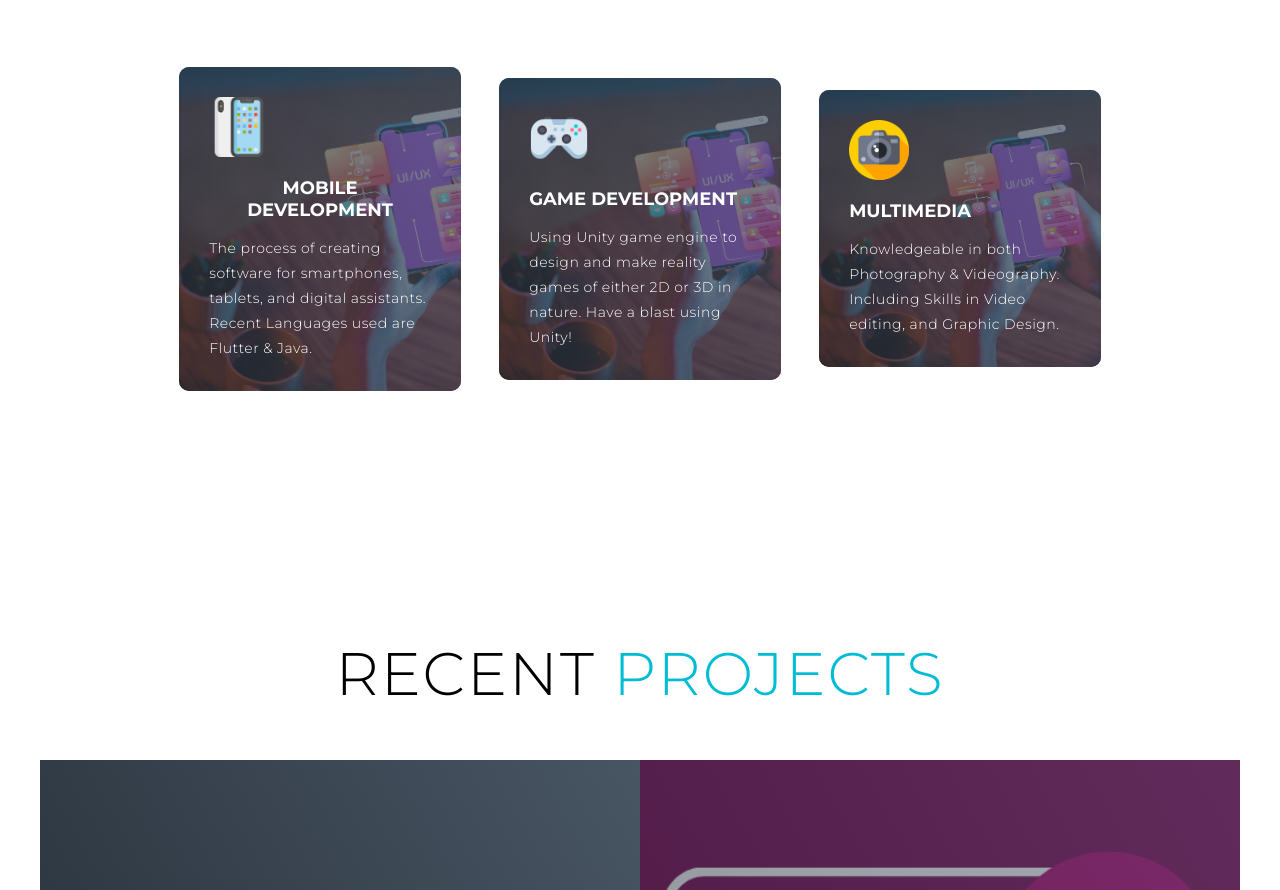
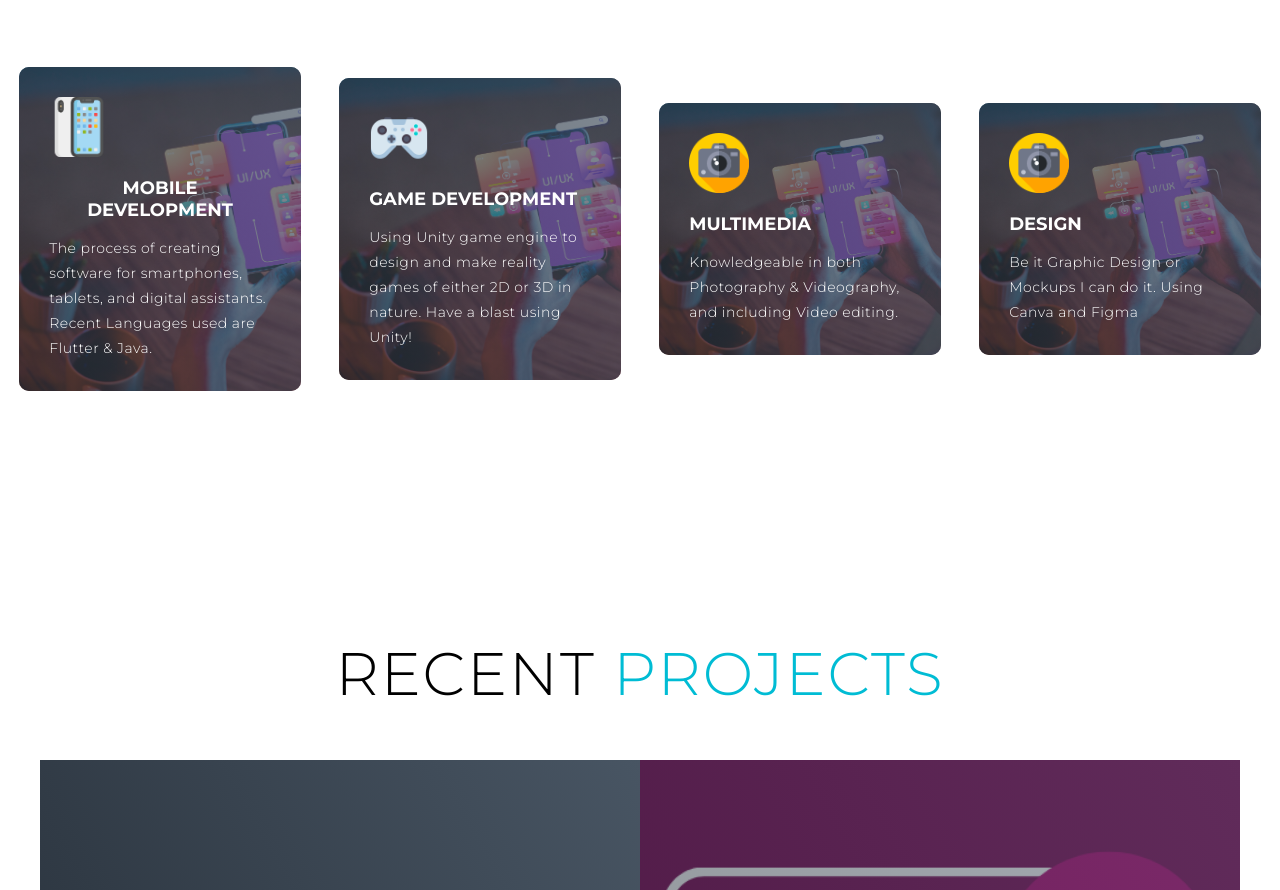
Before and after one commit to P-Christian/Xtian-Website, a plain HTML site: page index.html in a window 1280 px wide. Shown: the part 1863-2753 px from the top of the page. Drawn offline with Linux system fonts and the light colour scheme.

Commit message:
added another service card

```diff
--- a/index.html
+++ b/index.html
@@ -97,7 +97,12 @@
                 <div class="service-item">
                     <div class="icon"><img src="assets/Imgs/photo.png"></div>
                     <h2>MultiMedia</h2>
-                    <p>Knowledgeable in both Photography & Videography. Including Skills in Video editing, and Graphic Design.</p>
+                    <p>Knowledgeable in both Photography & Videography, and including Video editing.</p>
+                </div>
+                <div class="service-item">
+                    <div class="icon"><img src="assets/Imgs/photo.png"></div>
+                    <h2>Design</h2>
+                    <p>Be it Graphic Design or Mockups I can do it. Using Canva and Figma</p>
                 </div>
             </div>
         </div>
```
